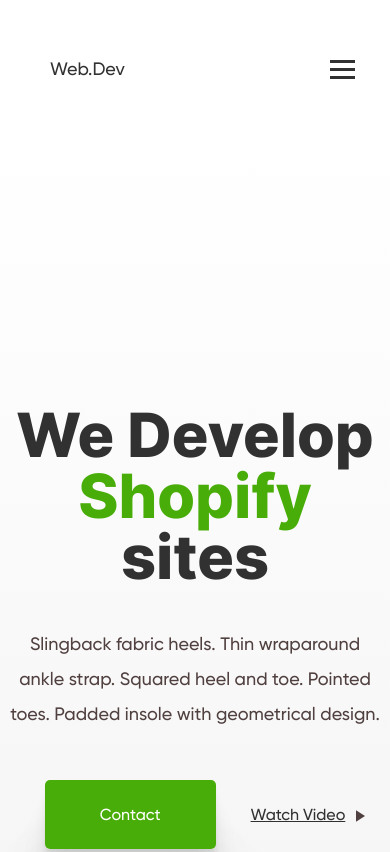
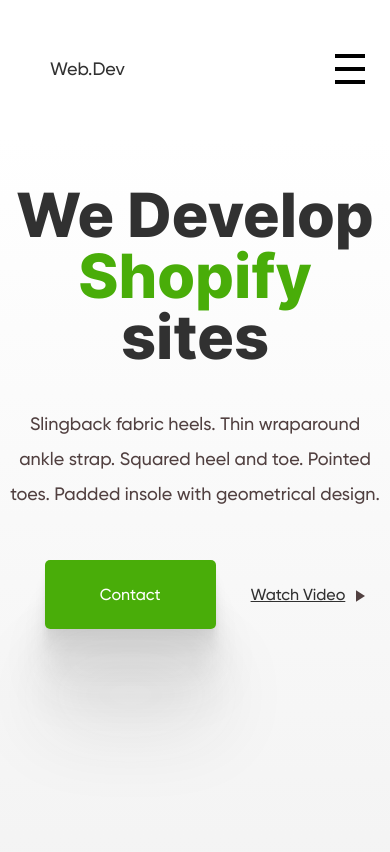
Before and after one commit to valentinshepitko/web-dev, a website: page index.html in a window 390 px wide. Shown: the top 852 px of the page. Drawn offline with nearby package versions, Linux system fonts and the light colour scheme.

Commit message:
mobile menu

```diff
--- a/index.html
+++ b/index.html
@@ -29,11 +29,9 @@
                         </ul>
                 </nav>
             </div>
-            <div class="header__burger">
-                <span class="header__burger-bar"></span>
-                <span class="header__burger-bar"></span>
-                <span class="header__burger-bar"></span>
-            </div>
+        <button class="header__burger">
+            <span></span>
+        </button>
     </div>
 </header>
 <main class="main">
--- a/src/style/scss/blocks/_header.scss
+++ b/src/style/scss/blocks/_header.scss
@@ -8,20 +8,38 @@
   background-color: white;
 
   &.active{
+
     .header__nav{
       transform: translateX(0);
       opacity: 1;
       visibility: visible;
     }
+    .header__burger {
+      span {
+        display: none;
+      }
+
+      &::before {
+        top: 50%;
+        left: 50%;
+        transform: translate(-50%, -72%) rotate(45deg);
+      }
+
+      &::after {
+        bottom: 43%;
+        left: 50%;
+        transform: translate(-50%, -50%) rotate(-45deg);
+      }
+    }
   }
 
-  &__holder{
-    padding-top: 50px;
-    padding-bottom: 188px;
-    display: flex;
-    flex-wrap: wrap;
-    justify-content: space-between;
-  }
+  //&__holder{
+  //  padding-top: 50px;
+  //  padding-bottom: 188px;
+  //  display: flex;
+  //  flex-wrap: wrap;
+  //  justify-content: space-between;
+  //}
 
   &__logo-holder{
     @include breakpoint('lg') {
@@ -39,13 +57,13 @@
   }
 
   &__nav{
-    @include breakpoint('lg') {
+    @include breakpoint('md') {
       flex-direction: column;
       position: absolute;
       top: 0;
       right: 0;
       width: 100%;
-      //height: 100vh;
+      height: 100vh;
       z-index: 2;
       background-color: white;
       transform: translateX(100%);
@@ -59,7 +77,7 @@
     display: flex;
     flex-wrap: wrap;
 
-    @include breakpoint('lg') {
+    @include breakpoint('md') {
       display: flex;
       flex-direction: column;
       padding: 80px 0;
@@ -69,7 +87,7 @@
   &__nav-item{
     padding-right: 50px;
 
-    @include breakpoint('lg') {
+    @include breakpoint('md') {
       margin: 0 auto;
       padding: 0;
       width: 100%;
@@ -84,7 +102,7 @@
     color: $green;
     }
 
-    @include breakpoint('lg') {
+    @include breakpoint('md') {
       text-align: center;
       display: block;
       padding: 20px;
@@ -106,33 +124,65 @@
       color: $green;
     }
 
-    @include breakpoint('lg') {
+    @include breakpoint('md') {
+      margin: 0 auto;
       text-align: center;
       display: block;
-      padding: 20px;
-      margin-bottom: 30px;
+      padding: 15px;
     }
   }
 
   &__burger{
     display: none;
-    cursor: pointer;
 
-    @include breakpoint('lg') {
+    @include breakpoint('md') {
       display: block;
       position: absolute;
-      right: 35px;
-      top: 55px;
-      z-index: 4;
+      top: 50%;
+      right: 20px;
+      transform: translateY(-50%);
+      width: 40px;
+      height: 30px;
+      background-color: transparent;
+      border: none;
+      outline: none;
+      cursor: pointer;
+      z-index: 6;
     }
-  }
 
-  &__burger-bar{
-    display: block;
-    width: 25px;
-    height: 3px;
-    margin: 5px auto;
-    transition: all 0.3s ease-in-out;
-    background-color: $black;
- }
+    &::before {
+      content: '';
+      width: 30px;
+      height: 4px;
+      position: absolute;
+      top: 0;
+      left: 50%;
+      transform: translateX(-50%);
+      background-color: black;
+      transition: all ease-in-out 0.3s;
+    }
+
+    &::after {
+      content: '';
+      width: 30px;
+      height: 4px;
+      position: absolute;
+      bottom: 0;
+      left: 50%;
+      transform: translateX(-50%);
+      background-color: black;
+      transition: all ease-in-out 0.3s;
+    }
+
+    span {
+      width: 30px;
+      height: 4px;
+      position: absolute;
+      top: 50%;
+      left: 50%;
+      transform: translate(-50%, -50%);
+      background-color: black;
+      transition: all ease-in-out 0.3s;
+    }
 }
+}
--- a/src/style/scss/blocks/_hero.scss
+++ b/src/style/scss/blocks/_hero.scss
@@ -4,6 +4,10 @@
   background: linear-gradient(180deg, rgba(255,255,255,1) 0%, rgba(242,242,242,1) 100%);
   padding-bottom: 360px;
   padding-top: 270px;
+
+  @include breakpoint('md') {
+    padding-top: 50px;
+  }
 
   &__holder{
     margin: 0 auto;
```
Also changed, not shown: src/style/css/main.css, 1 other file.
